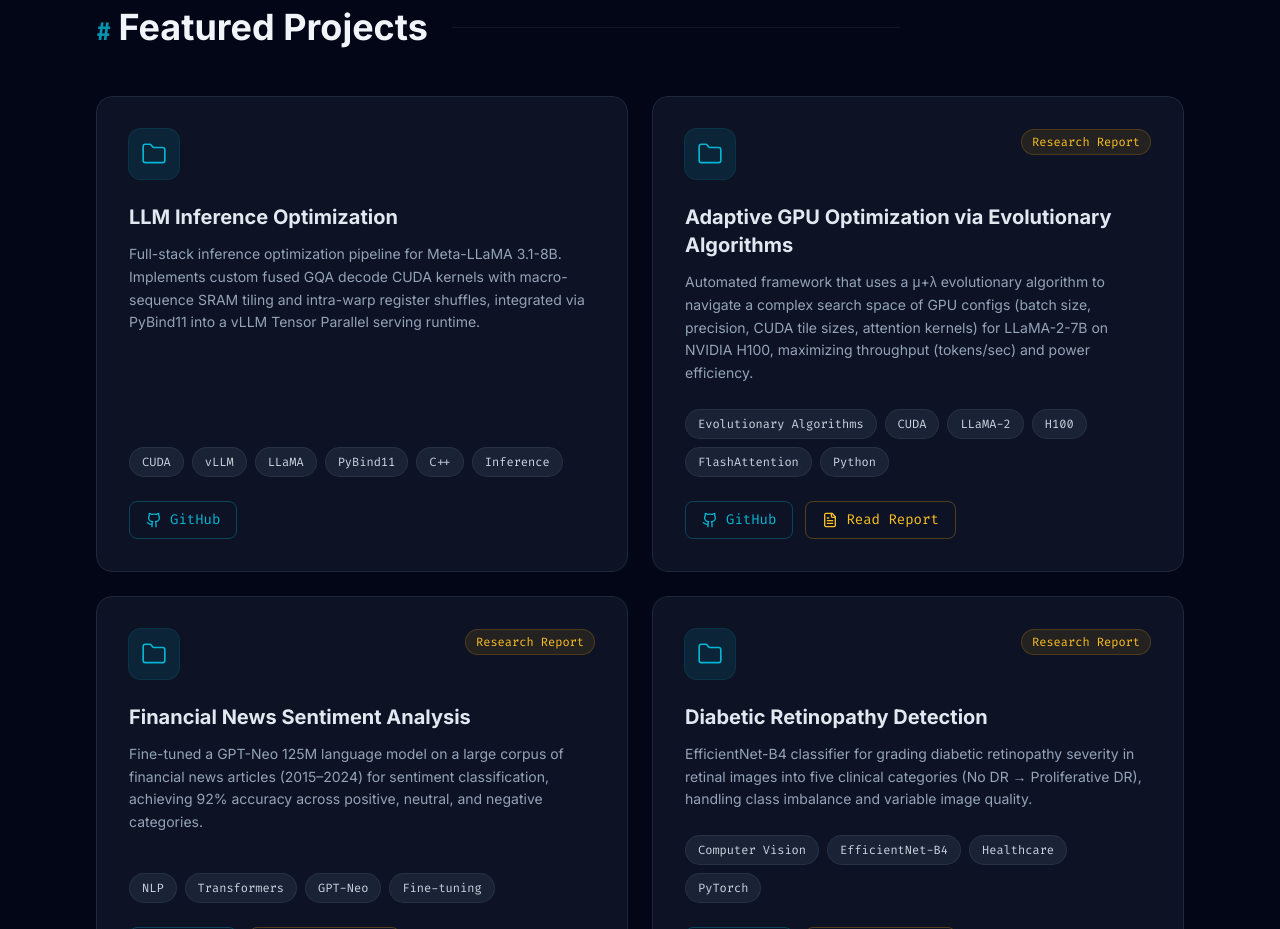
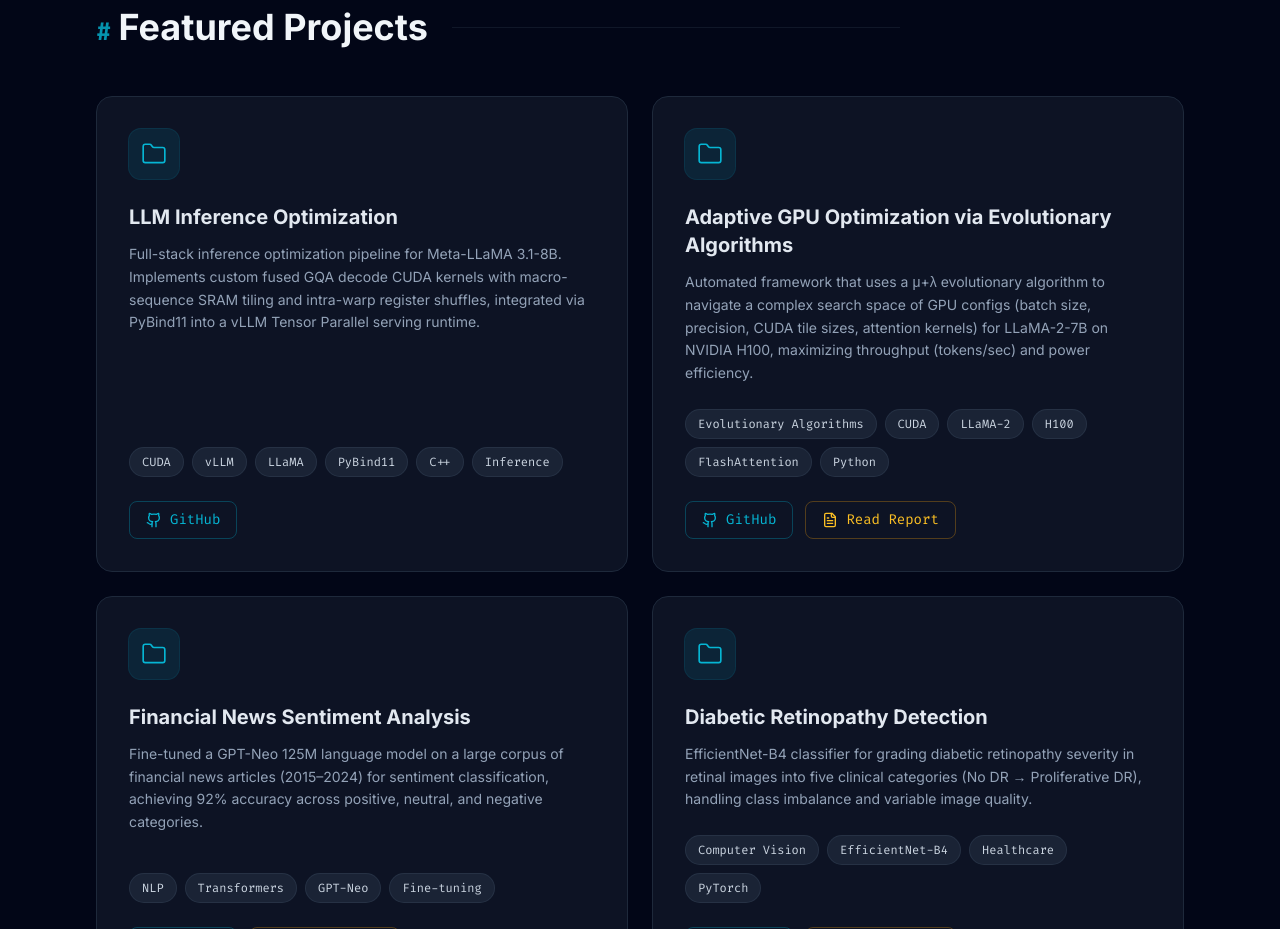
Before and after one commit to SameerRajendra/SameerRajendra.github.io, a React (Vite) app: page / in a window 1280 px wide. Shown: the part 2440-3369 px from the top of the page. Built offline with nearby package versions, Linux system fonts and the light colour scheme.

Commit message:
fix: remove Research Report badge; fix adaptive-gpu PDF branch to transformer-with-custom-kernal

```diff
--- a/components/Projects.tsx
+++ b/components/Projects.tsx
@@ -12,18 +12,13 @@ const Projects: React.FC = () => {
                         {/* Hover Gradient Effect */}
                         <div className="absolute inset-0 bg-gradient-to-br from-primary/5 to-transparent opacity-0 group-hover:opacity-100 transition-opacity duration-500 pointer-events-none"></div>
 
-                        {/* Header: folder icon + report badge */}
+                        {/* Header: folder icon */}
                         <div className="flex justify-between items-start mb-6 relative z-10">
                             <div className="p-3 bg-primary/10 rounded-xl text-primary ring-1 ring-primary/20 group-hover:ring-primary/50 transition-all">
                                 <svg xmlns="http://www.w3.org/2000/svg" width="26" height="26" viewBox="0 0 24 24" fill="none" stroke="currentColor" strokeWidth="1.5" strokeLinecap="round" strokeLinejoin="round">
                                     <path d="M4 20h16a2 2 0 0 0 2-2V8a2 2 0 0 0-2-2h-7.93a2 2 0 0 1-1.66-.9l-.82-1.2A2 2 0 0 0 7.93 3H4a2 2 0 0 0-2 2v13c0 1.1.9 2 2 2Z"/>
                                 </svg>
                             </div>
-                            {project.reportUrl && (
-                                <span className="text-xs font-mono px-2.5 py-1 rounded-full bg-amber-500/10 text-amber-400 border border-amber-500/20">
-                                    Research Report
-                                </span>
-                            )}
                         </div>
 
                         {/* Title */}
--- a/constants.tsx
+++ b/constants.tsx
@@ -71,7 +71,7 @@ export const PROJECTS: ProjectItem[] = [
         description: "Automated framework that uses a \u03bc+\u03bb evolutionary algorithm to navigate a complex search space of GPU configs (batch size, precision, CUDA tile sizes, attention kernels) for LLaMA-2-7B on NVIDIA H100, maximizing throughput (tokens/sec) and power efficiency.",
         tags: ["Evolutionary Algorithms", "CUDA", "LLaMA-2", "H100", "FlashAttention", "Python"],
         link: "https://github.com/SameerRajendra/Adaptive-GPU-Optimization-for-Deep-Learning-Workloads-Using-Evolutionary-Algorithms",
-        reportUrl: "https://raw.githubusercontent.com/SameerRajendra/Adaptive-GPU-Optimization-for-Deep-Learning-Workloads-Using-Evolutionary-Algorithms/main/Sameer_AAI_800_Final_Report.pdf"
+        reportUrl: "https://raw.githubusercontent.com/SameerRajendra/Adaptive-GPU-Optimization-for-Deep-Learning-Workloads-Using-Evolutionary-Algorithms/transformer-with-custom-kernal/Sameer_AAI_800_Final_Report.pdf"
     },
     {
         id: "financial-news",
```
